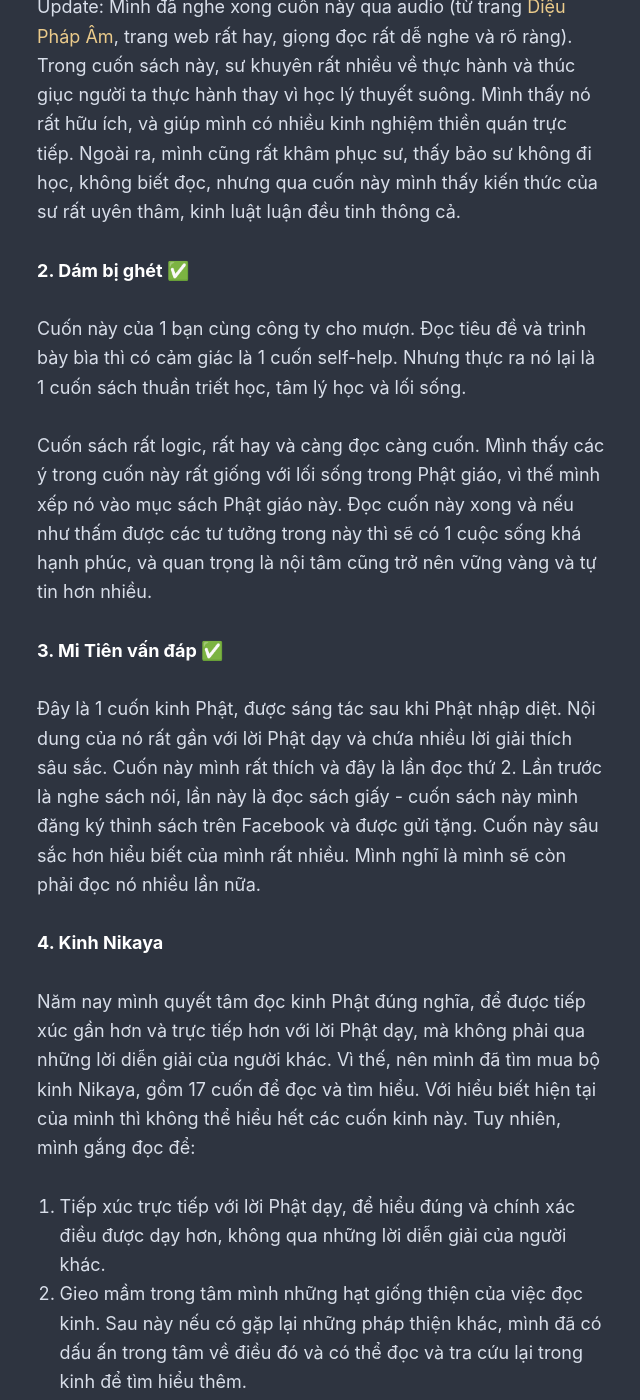
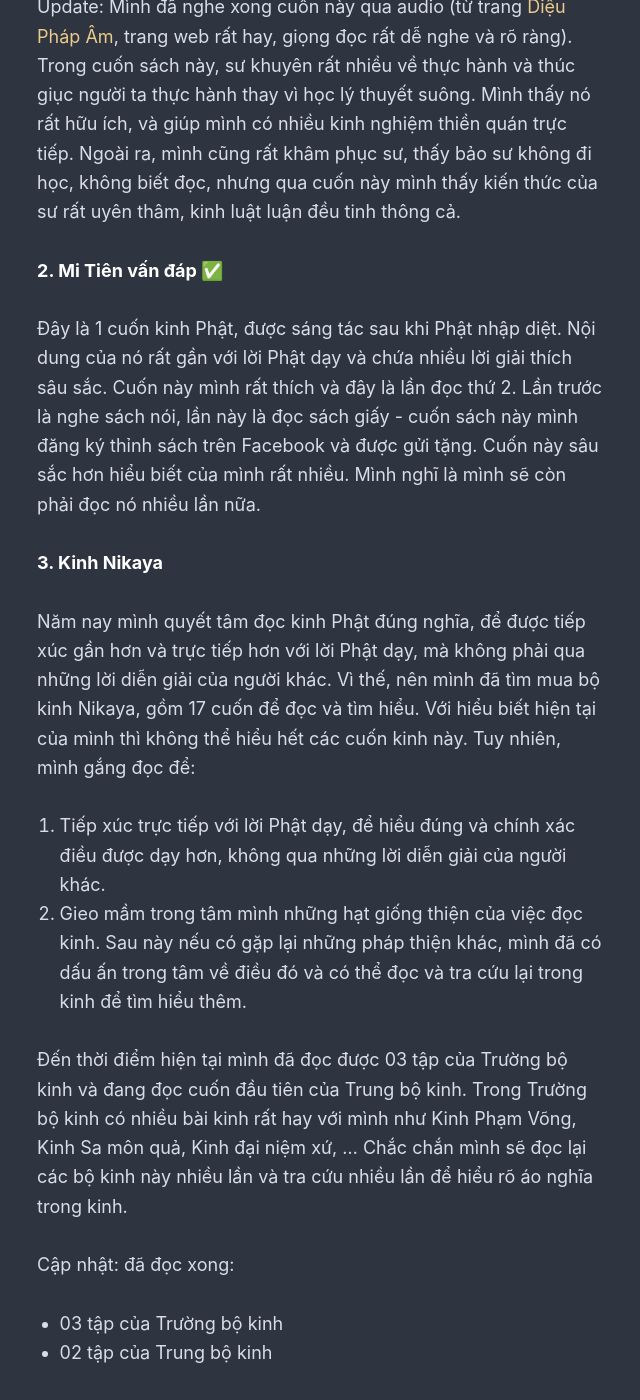
Before and after one commit to rilwis/hontap.info, a Jekyll site: the page built from _posts/2020-01-10-sach-da-doc-2020.md, in a window 1280 px wide and 1400 px high, scrolled down 942 px. Shown: the whole window, without its empty margins (319-959 px from the left). Built offline with Jekyll 4.4.1, drawn with Linux system fonts in a browser that asks for light colours; our own code applies the rules of GitHub Pages for plain Markdown files; some of the changed text lies outside the part shown.

Commit message:
Update 2020-01-10-sach-da-doc-2020.md

```diff
--- a/_posts/2020-01-10-sach-da-doc-2020.md
+++ b/_posts/2020-01-10-sach-da-doc-2020.md
@@ -20,17 +20,11 @@ Cuốn này của thầy Ajahn Chan, một vị sư nổi tiếng theo trường
 
 Update: Mình đã nghe xong cuốn này qua audio (từ trang [Diệu Pháp Âm](https://dieuphapam.net), trang web rất hay, giọng đọc rất dễ nghe và rõ ràng). Trong cuốn sách này, sư khuyên rất nhiều về thực hành và thúc giục người ta thực hành thay vì học lý thuyết suông. Mình thấy nó rất hữu ích, và giúp mình có nhiều kinh nghiệm thiền quán trực tiếp. Ngoài ra, mình cũng rất khâm phục sư, thấy bảo sư không đi học, không biết đọc, nhưng qua cuốn này mình thấy kiến thức của sư rất uyên thâm, kinh luật luận đều tinh thông cả.
 
-### 2. Dám bị ghét ✅
-
-Cuốn này của 1 bạn cùng công ty cho mượn. Đọc tiêu đề và trình bày bìa thì có cảm giác là 1 cuốn self-help. Nhưng thực ra nó lại là 1 cuốn sách thuần triết học, tâm lý học và lối sống.
-
-Cuốn sách rất logic, rất hay và càng đọc càng cuốn. Mình thấy các ý trong cuốn này rất giống với lối sống trong Phật giáo, vì thế mình xếp nó vào mục sách Phật giáo này. Đọc cuốn này xong và nếu như thấm được các tư tưởng trong này thì sẽ có 1 cuộc sống khá hạnh phúc, và quan trọng là nội tâm cũng trở nên vững vàng và tự tin hơn nhiều.
-
-### 3. Mi Tiên vấn đáp ✅
+### 2. Mi Tiên vấn đáp ✅
 
 Đây là 1 cuốn kinh Phật, được sáng tác sau khi Phật nhập diệt. Nội dung của nó rất gần với lời Phật dạy và chứa nhiều lời giải thích sâu sắc. Cuốn này mình rất thích và đây là lần đọc thứ 2. Lần trước là nghe sách nói, lần này là đọc sách giấy - cuốn sách này mình đăng ký thỉnh sách trên Facebook và được gửi tặng. Cuốn này sâu sắc hơn hiểu biết của mình rất nhiều. Mình nghĩ là mình sẽ còn phải đọc nó nhiều lần nữa.
 
-### 4. Kinh Nikaya
+### 3. Kinh Nikaya
 
 Năm nay mình quyết tâm đọc kinh Phật đúng nghĩa, để được tiếp xúc gần hơn và trực tiếp hơn với lời Phật dạy, mà không phải qua những lời diễn giải của người khác. Vì thế, nên mình đã tìm mua bộ kinh Nikaya, gồm 17 cuốn để đọc và tìm hiểu. Với hiểu biết hiện tại của mình thì không thể hiểu hết các cuốn kinh này. Tuy nhiên, mình gắng đọc để:
 
@@ -108,8 +102,6 @@ Cuốn này mình mua lâu rồi và cũng đọc được 1 phần trước đ
 
 Update: Sau khi đọc xong cuốn này, mình thấy nó rất hữu ích. Các vấn đề cuốn này đưa ra khá sát sườn và là 1 cách làm tốt để phát triển sản phẩm. Mình nghĩ cuốn này nên được dùng ở dạng tham khảo để đọc lại nhiều lần. Tuy nhiên, vẫn không ưng khoản dịch lắm, rất trục trặc.
 
-**Note:** Mới thấy [1 thread](https://www.facebook.com/groups/SaaSgrowthhacking/permalink/3055850811136751/) trên Facebook hỏi về các cuốn sách đáng đọc cho SASS, rất hay nên mình note lại vào đây để đọc dần.
-
 ### 6. Người giàu nhất thành Babilon ✅
 
 Cuốn này có nhiều bài học về tài chính và làm giàu mà theo mình cực kỳ giá trị! Các câu truyện trong ngày đơn giản, dễ hiểu nhưng rất sâu sắc. Mình thực sự khâm phục tác giả của cuốn sách này và rất recommend cuốn này đến cho những ai muốn làm giàu.
```
Also changed, not shown: other parts of _posts/2020-01-10-sach-da-doc-2020.md (+16 -6 lines).
